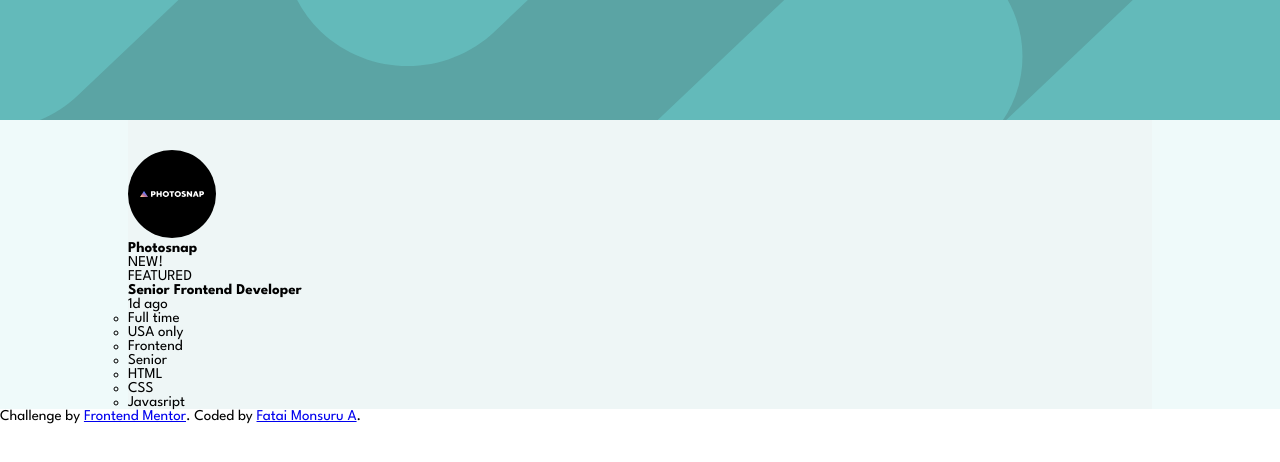
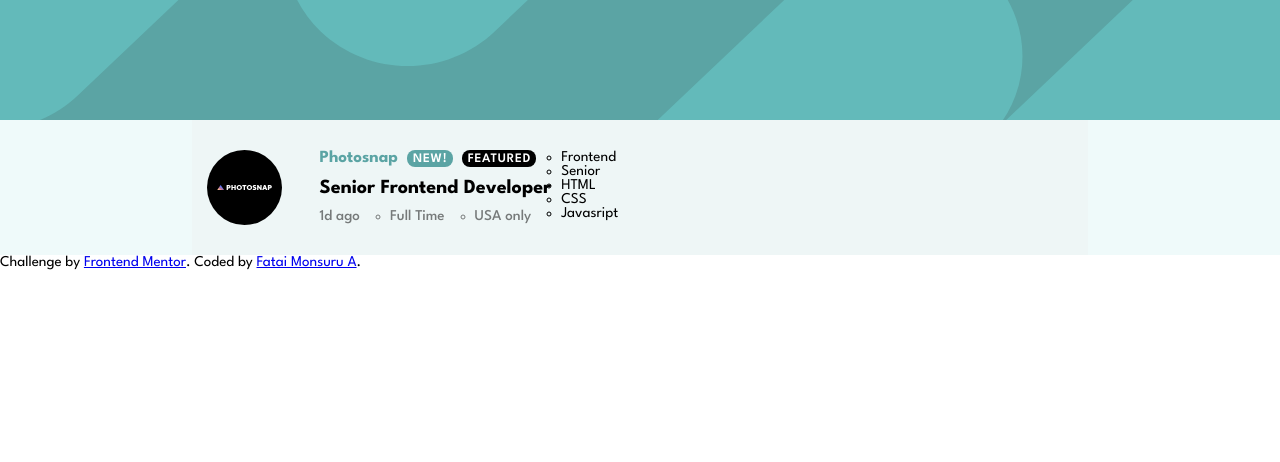
Before and after one commit to Mplusabiodun/Job-Listing-App, a React (Vite) app: page / in a window 1280 px wide. Shown: the top 462 px of the page. Built offline with nearby package versions, Linux system fonts and the light colour scheme.

Commit message:
Styling individual list

```diff
--- a/src/components/JobDisplay.jsx
+++ b/src/components/JobDisplay.jsx
@@ -3,10 +3,10 @@ import JobList from "./JobList.jsx";
 
 export default function JobDisplay() {
   return (
-    <div className={classes.container}>
-      <ul className={classes.container2}>
-        <JobList />
-      </ul>
-    </div>
+    // <div className={classes.container}>
+    <ul className={classes.container2}>
+      <JobList />
+    </ul>
+    // </div>
   );
 }
--- a/src/components/JobDisplay.module.css
+++ b/src/components/JobDisplay.module.css
@@ -1,11 +1,12 @@
-.container {
+/* .container {
   background-color: hsl(180, 52%, 96%);
   width: 100%;
   margin: 0;
 
-  /* height: 2rem; */
-}
+} */
 .container2 {
+  background-color: hsl(180, 52%, 96%);
+  width: 100%;
   margin: 0;
   padding: 0;
 }
--- a/src/components/JobList.jsx
+++ b/src/components/JobList.jsx
@@ -7,16 +7,16 @@ export default function JobList() {
     <li className={classes.joblist}>
       <img src={imageName} alt="photosnap" id={classes.image} />
       <div>
-        <div>
+        <div className={classes.photo_new_feature}>
           <h3>Photosnap</h3>
-          <p>NEW!</p>
-          <p>FEATURED</p>
+          <p className={classes.new}>NEW!</p>
+          <p className={classes.featured}>FEATURED</p>
         </div>
-        <h3>Senior Frontend Developer</h3>
-        <div>
+        <h3 className={classes.senior}>Senior Frontend Developer</h3>
+        <div className={classes.date_loaction}>
           <p>1d ago</p>
           <ul>
-            <li>Full time</li>
+            <li>Full Time</li>
             <li>USA only</li>
           </ul>
         </div>
--- a/src/components/JobList.module.css
+++ b/src/components/JobList.module.css
@@ -1,8 +1,60 @@
 .joblist {
   background-color: hsl(180, 31%, 95%);
   /* background-color: red; */
-  width: 80%;
-  padding-top: 2rem;
-  margin: 0 auto;
+  display: flex;
+  flex-direction: row;
+  width: 70%;
+  padding: 2rem 1rem;
+  margin: 0rem auto;
   list-style-type: none;
 }
+#image {
+  width: 5rem;
+  height: 5rem;
+  margin-right: 2.5rem;
+}
+.photo_new_feature {
+  display: flex;
+  flex-direction: row;
+}
+.photo_new_feature h3 {
+  font-size: 17px;
+  color: hsl(180, 29%, 50%);
+}
+.photo_new_feature .new,
+.photo_new_feature .featured {
+  font-size: 13px;
+  background-color: hsl(180, 29%, 50%);
+  color: white;
+  margin: 0 9px;
+  padding: 3px 5px 2px 6px;
+  border-radius: 8px;
+  letter-spacing: 0.8px;
+  font-weight: 600;
+}
+.photo_new_feature .featured {
+  background-color: black;
+  color: white;
+  margin: 0;
+}
+
+.senior {
+  margin: 0.8rem 0;
+  font-size: 20px;
+}
+.date_loaction {
+  display: flex;
+  flex-direction: row;
+  opacity: 0.5;
+  font-weight: 500;
+}
+.date_loaction p {
+  margin-right: 2rem;
+}
+.date_loaction ul {
+  display: flex;
+  flex-direction: row;
+}
+.date_loaction li {
+  margin-right: 2rem;
+}
```
